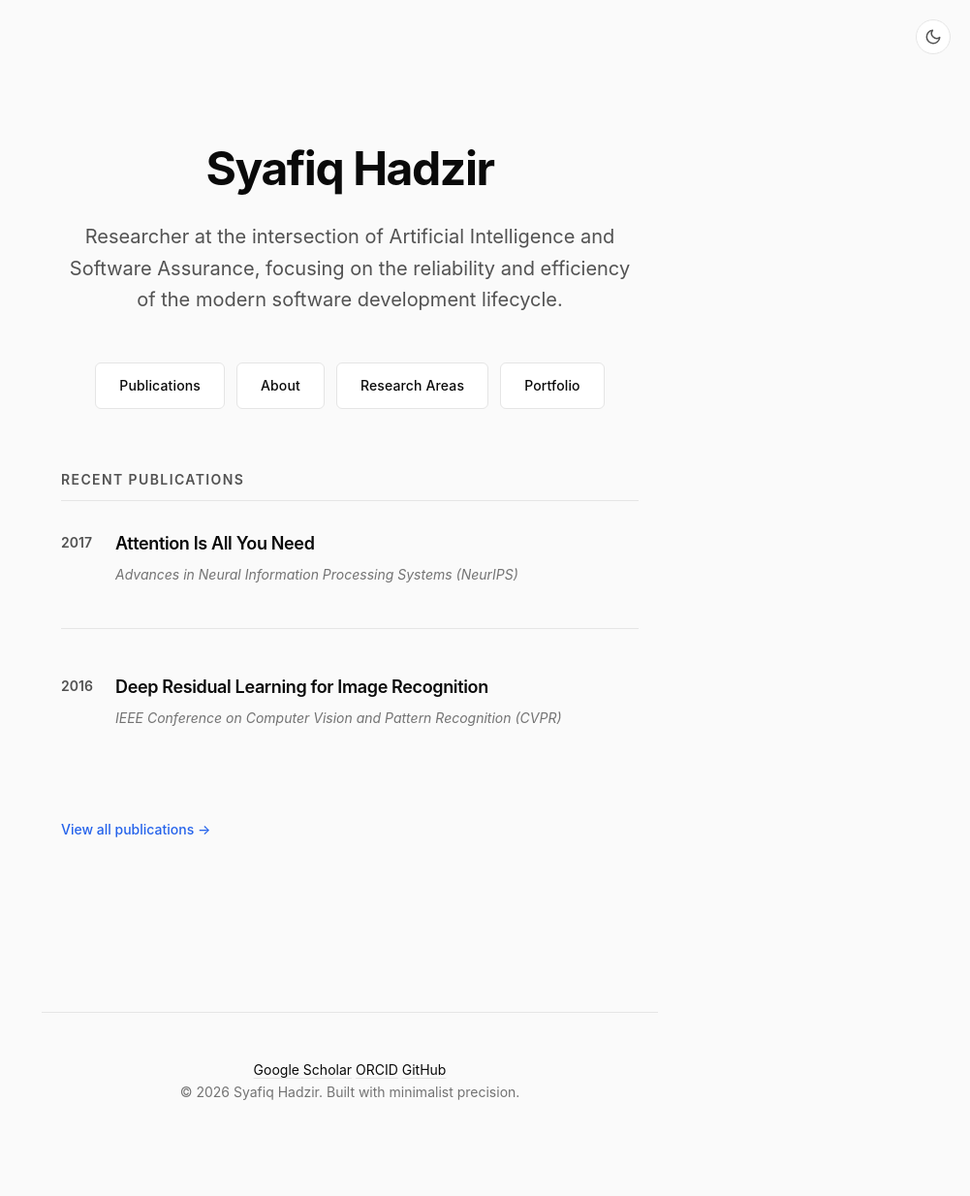
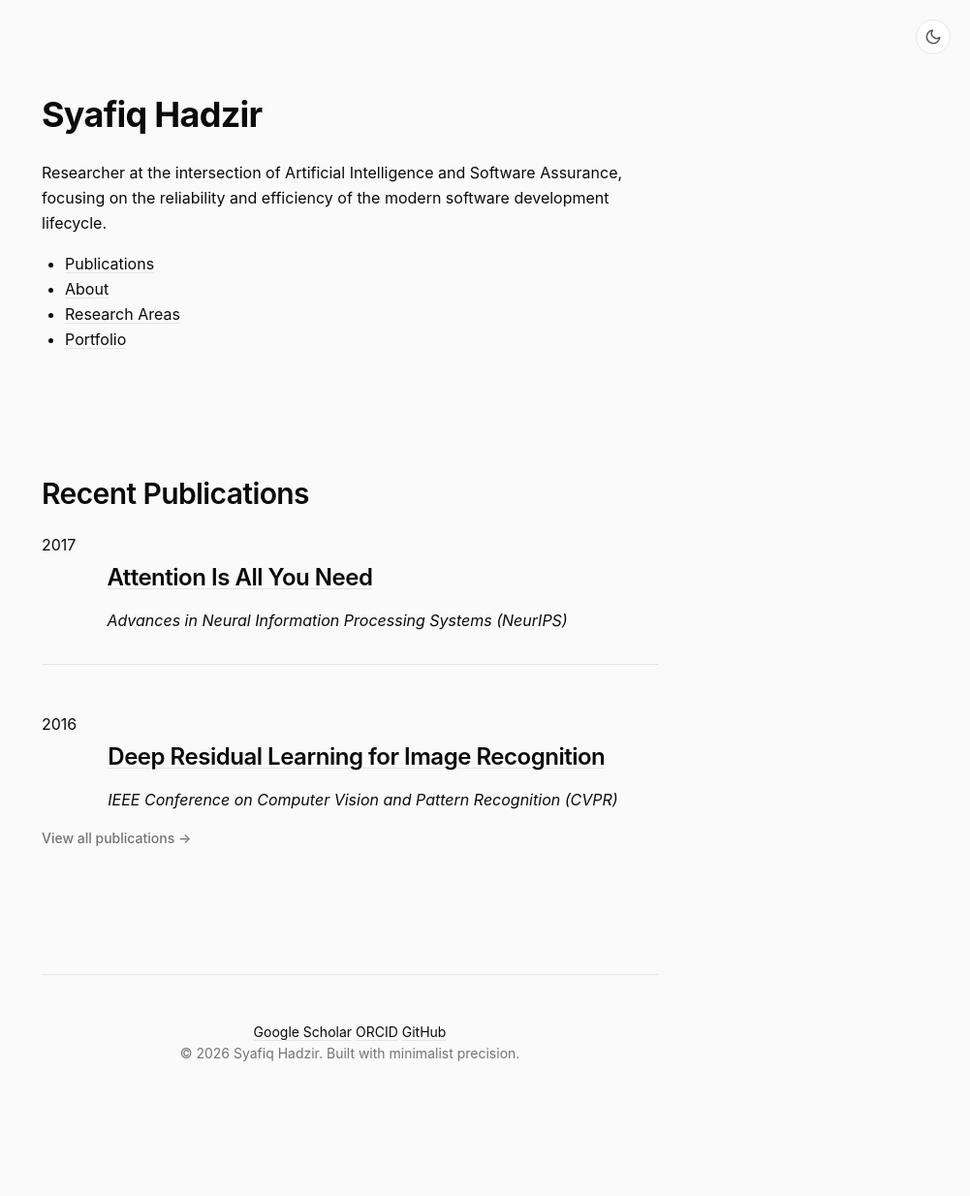
Before and after one commit to syafiqhadzir/research, a Jekyll site: the page built from index.md, in a window 1280 px wide. Shown: the whole page at 97% size, without its empty margins (279-1280 px from the left). Built offline with Jekyll 4.4.1, drawn with Linux system fonts in a browser that asks for light colours; after the commit the page ends 1195 px from its top, so only the background shows below that.

Commit message:
Revert "Polish landing page navbar"
This reverts commit cda3d9c80e192048153fdc764fbbf9e051965045.

```diff
--- a/_layouts/home.html
+++ b/_layouts/home.html
@@ -3,59 +3,37 @@ title: Syafiq Hadzir
 layout: default
 ---
 
-<div class="home">
-  <div class="home__intro">
-    <h1 class="home__title">{{ site.author_name }}</h1>
-    <p class="home__tagline">{{ page.home_text }}</p>
+<div class="mid-section-home">
+  <div class="home-intro">
+    <h1>{{ site.author_name }}</h1>
+    <p class="home-tagline">{{ page.home_text }}</p>
   </div>
 
-  <nav class="home__nav" aria-label="Main navigation">
-    <ul class="home__nav-list">
-      <li class="home__nav-item">
-        <a href="{{ '/publications/' | relative_url }}" class="home__nav-link"
-          >Publications</a
-        >
-      </li>
-      <li class="home__nav-item">
-        <a href="{{ '/about/' | relative_url }}" class="home__nav-link"
-          >About</a
-        >
-      </li>
-      <li class="home__nav-item">
-        <a href="{{ '/categories/' | relative_url }}" class="home__nav-link"
-          >Research Areas</a
-        >
-      </li>
-      <li class="home__nav-item">
-        <a
-          href="https://syafiqhadzir.dev/"
-          class="home__nav-link"
-          target="_blank"
-          rel="noopener"
-          >Portfolio</a
-        >
-      </li>
+  <nav aria-label="Main navigation">
+    <ul>
+      <li><a href="{{ '/publications/' | relative_url }}">Publications</a></li>
+      <li><a href="{{ '/about/' | relative_url }}">About</a></li>
+      <li><a href="{{ '/categories/' | relative_url }}">Research Areas</a></li>
+      <li><a href="https://syafiqhadzir.dev/">Portfolio</a></li>
     </ul>
   </nav>
 
-  <section class="home__recent">
-    <h2 class="home__recent-title">Recent Publications</h2>
-    <ul class="publication-list publication-list--minimal">
+  <section class="recent-publications">
+    <h2>Recent Publications</h2>
+    <ul class="publication-list minimal">
       {% for post in site.posts limit:3 %}
       <li class="publication-item">
-        <span class="publication__meta">{{ post.date | date: "%Y" }}</span>
-        <div class="publication__content">
-          <h3 class="publication__title">
-            <a href="{{ post.url | relative_url }}" class="publication__link"
-              >{{ post.title }}</a
-            >
+        <span class="pub-year">{{ post.date | date: "%Y" }}</span>
+        <div class="pub-content">
+          <h3 class="pub-title">
+            <a href="{{ post.url | relative_url }}">{{ post.title }}</a>
           </h3>
-          <div class="publication__venue"><em>{{ post.venue }}</em></div>
+          <div class="pub-venue"><em>{{ post.venue }}</em></div>
         </div>
       </li>
       {% endfor %}
     </ul>
-    <a href="{{ '/publications/' | relative_url }}" class="home__view-all"
+    <a href="{{ '/publications/' | relative_url }}" class="view-all-link"
       >View all publications →</a
     >
   </section>
--- a/_sass/layout/_home.scss
+++ /dev/null
@@ -1,146 +0,0 @@
-// Home Page Layout - Minimalist Clean Design
-// Landing page with enhanced navigation and typography
-
-@use "../abstracts" as *;
-
-// ============================================================================
-// Home Container
-// ============================================================================
-
-.home {
-  margin: 0 auto;
-  max-width: 65ch;
-  padding: $space-16 $space-6;
-
-  @include breakpoint("md") {
-    padding: $space-12 $space-5;
-  }
-}
-
-// ============================================================================
-// Home Intro Section
-// ============================================================================
-
-.home__intro {
-  margin-bottom: $space-16;
-  text-align: center;
-
-  @include breakpoint("md") {
-    margin-bottom: $space-12;
-  }
-}
-
-.home__title {
-  color: var(--color-text-primary);
-  font-size: clamp(2.25rem, 2rem + 1.25vw, 3rem);
-  font-weight: $font-weight-bold;
-  letter-spacing: -0.03em;
-  line-height: $line-height-tight;
-  margin: 0 0 $space-6;
-}
-
-.home__tagline {
-  color: var(--color-text-secondary);
-  font-size: clamp(1.125rem, 1rem + 0.625vw, 1.25rem);
-  line-height: $line-height-relaxed;
-  margin: 0;
-  max-width: 60ch;
-  margin-left: auto;
-  margin-right: auto;
-}
-
-// ============================================================================
-// Home Navigation
-// ============================================================================
-
-.home__nav {
-  margin-bottom: $space-20;
-
-  @include breakpoint("md") {
-    margin-bottom: $space-16;
-  }
-}
-
-.home__nav-list {
-  @include reset-list;
-
-  display: flex;
-  flex-wrap: wrap;
-  gap: $space-4;
-  justify-content: center;
-
-  @include breakpoint("md") {
-    gap: $space-3;
-  }
-}
-
-.home__nav-link {
-  background: var(--color-bg-elevated);
-  border: 1px solid var(--color-border);
-  border-radius: var(--radius-lg);
-  color: var(--color-text-primary);
-  display: inline-block;
-  font-size: $font-size-base;
-  font-weight: $font-weight-medium;
-  letter-spacing: 0.01em;
-  padding: $space-4 $space-8;
-  text-decoration: none;
-
-  &:hover {
-    background: var(--color-accent);
-    border-color: var(--color-accent);
-    color: white;
-  }
-
-  &:focus-visible {
-    outline: 2px solid var(--color-accent);
-    outline-offset: 2px;
-  }
-
-  @include breakpoint("md") {
-    font-size: $font-size-sm;
-    padding: $space-3 $space-6;
-  }
-}
-
-// ============================================================================
-// Recent Publications Section
-// ============================================================================
-
-.home__recent {
-  margin-top: $space-20;
-
-  @include breakpoint("md") {
-    margin-top: $space-16;
-  }
-}
-
-.home__recent-title {
-  border-bottom: 1px solid var(--color-border);
-  color: var(--color-text-secondary);
-  font-size: $font-size-sm;
-  font-weight: $font-weight-semibold;
-  letter-spacing: 0.1em;
-  margin-bottom: $space-8;
-  padding-bottom: $space-3;
-  text-transform: uppercase;
-}
-
-.home__view-all {
-  color: var(--color-accent);
-  display: inline-block;
-  font-size: $font-size-sm;
-  font-weight: $font-weight-medium;
-  margin-top: $space-8;
-  text-decoration: none;
-
-  &:hover {
-    text-decoration: underline;
-  }
-
-  &:focus-visible {
-    border-radius: var(--radius-sm);
-    outline: 2px solid var(--color-accent);
-    outline-offset: 2px;
-  }
-}
--- a/_sass/layout/_index.scss
+++ b/_sass/layout/_index.scss
@@ -1,4 +1,3 @@
 // Layout Index - Forward all layout modules
 
 @forward "layout";
-@forward "home";
```
